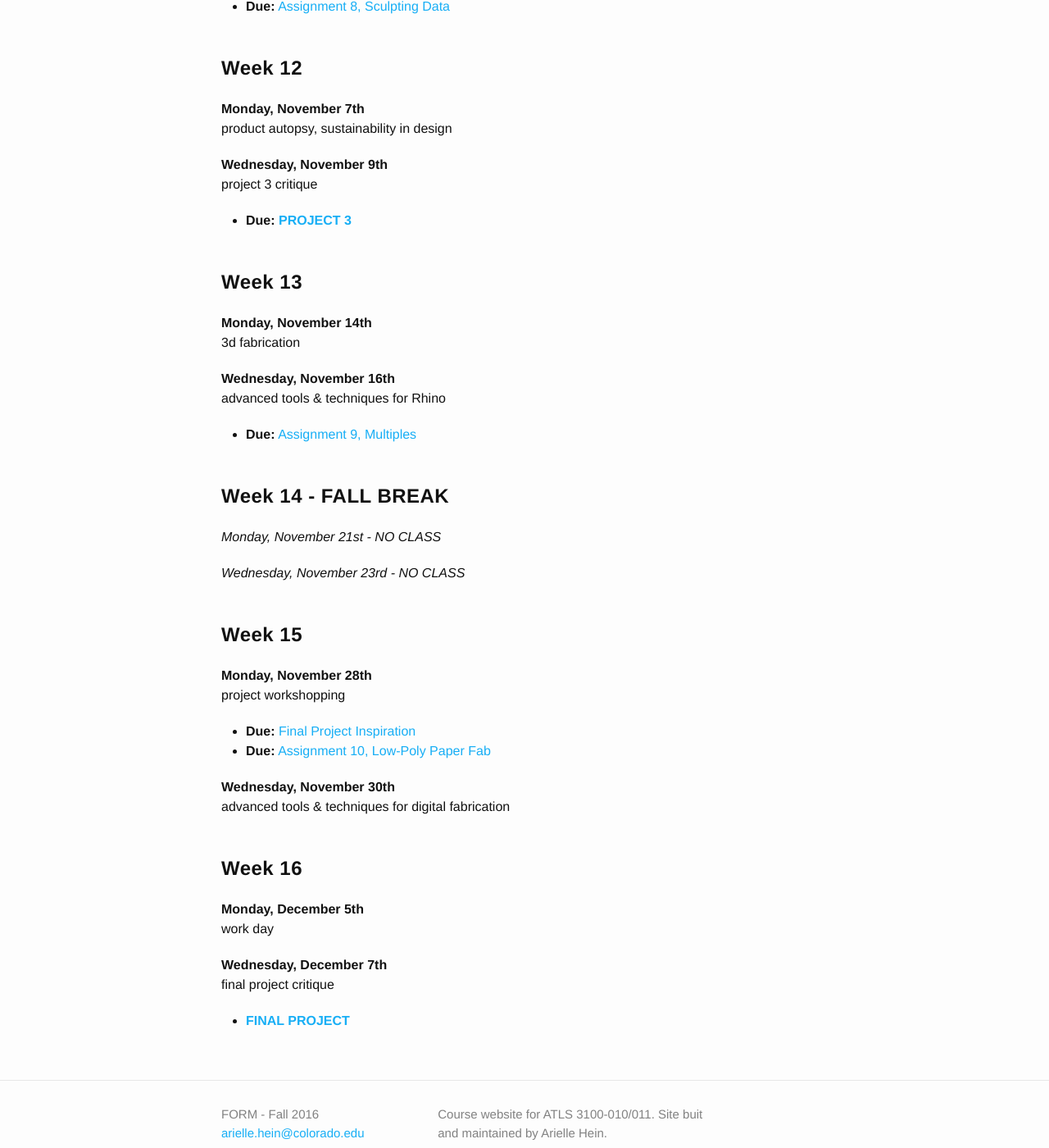
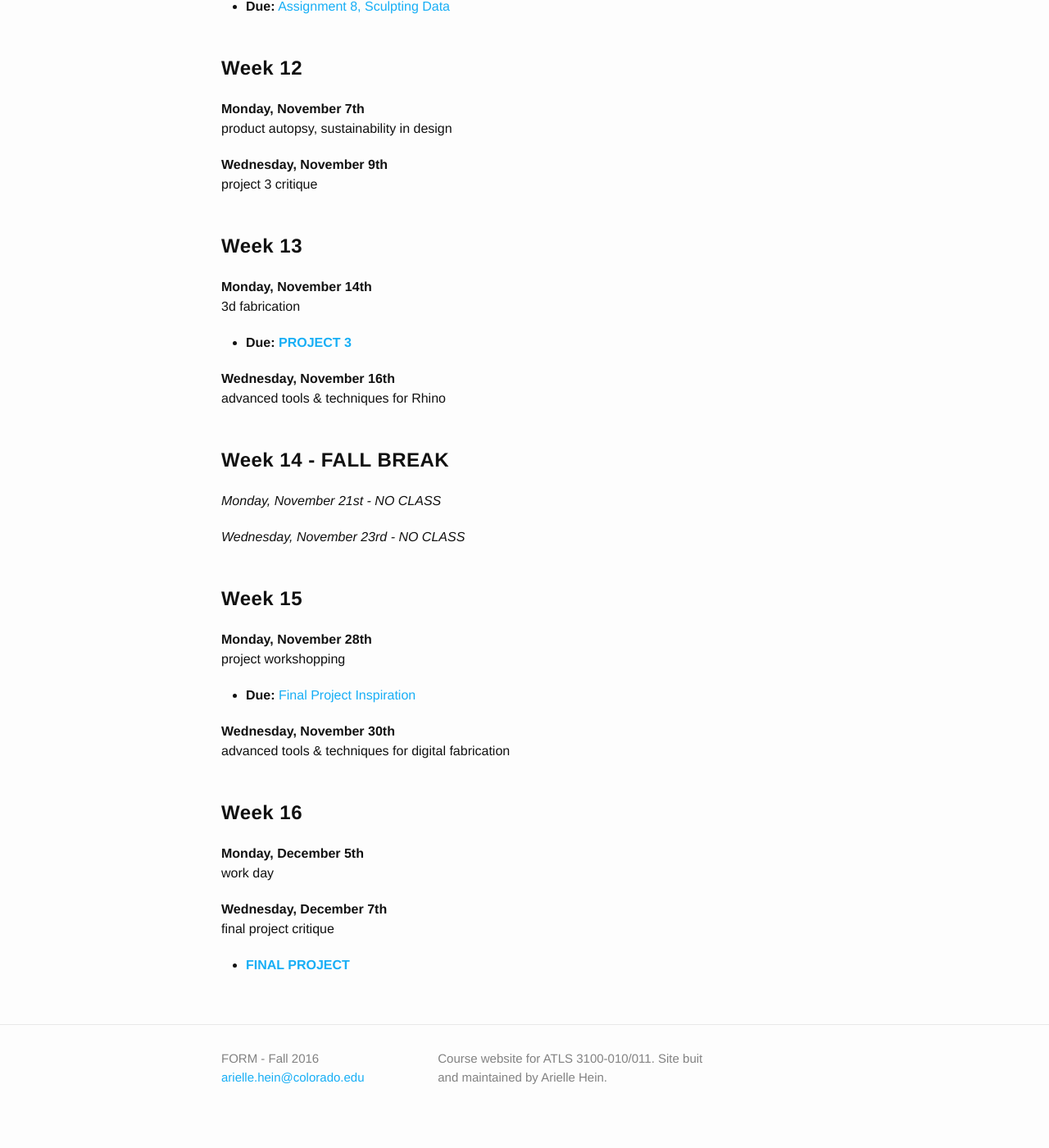
Before and after one commit to coloringchaos/form-fall-16, a Jekyll site: the page built from schedule.md, in a window 1280 px wide and 1400 px high, scrolled down 3746 px. Shown: the whole window at 82% size. Built offline with Jekyll 4.4.1, drawn with Linux system fonts in a browser that asks for light colours.

Commit message:
project 3

```diff
--- a/schedule.md
+++ b/schedule.md
@@ -115,14 +115,14 @@ Wednesday, November 2nd - design discussion
 
 **Wednesday, November 9th** <br> project 3 critique
 
-+ **Due: [PROJECT 3](/form-fall-16/project-3)**
-
 # Week 13
 **Monday, November 14th** <br> 3d fabrication
 
++ **Due: [PROJECT 3](/form-fall-16/project-3)**
+
 **Wednesday, November 16th** <br> advanced tools & techniques for Rhino
 
-+ **Due:** [Assignment 9, Multiples]()
+<!-- + **Due:** [Assignment 9, Multiples]() -->
 
 # Week 14 - FALL BREAK
 *Monday, November 21st - NO CLASS*
@@ -133,7 +133,7 @@ Wednesday, November 2nd - design discussion
 **Monday, November 28th** <br> project workshopping
 
 + **Due:** [Final Project Inspiration]()
-+ **Due:** [Assignment 10, Low-Poly Paper Fab]()
+<!-- + **Due:** [Assignment 10, Low-Poly Paper Fab]() -->
 
 **Wednesday, November 30th** <br> advanced tools & techniques for digital fabrication
 
```
